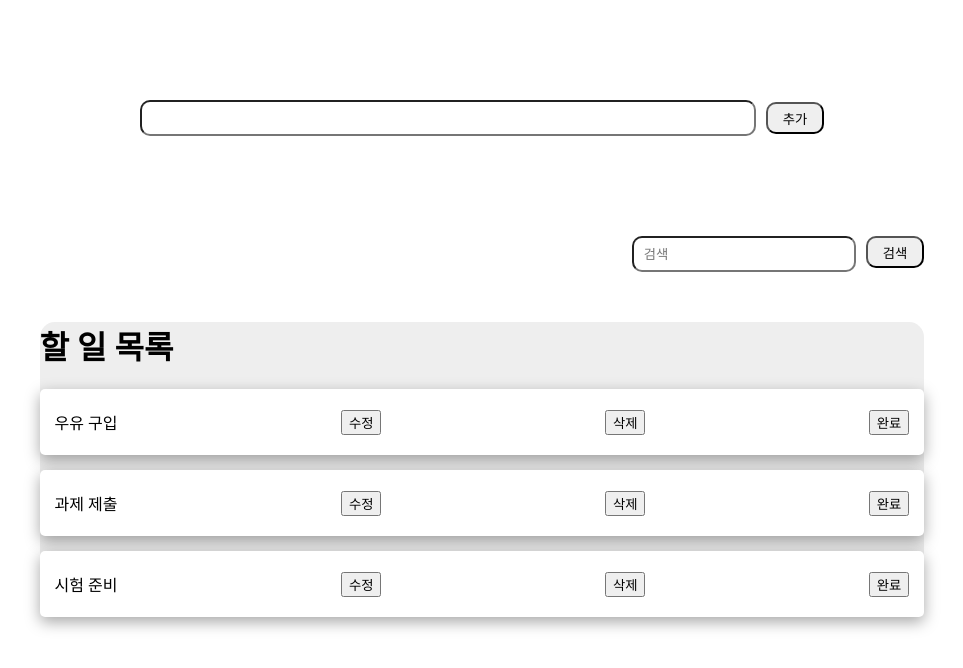
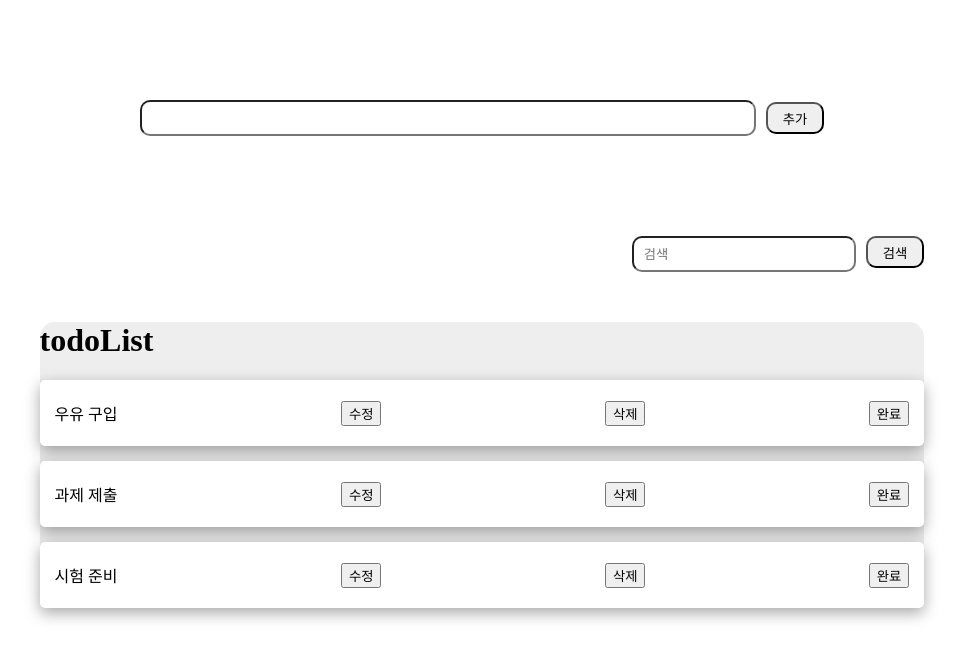
Before and after one commit to JinhyunMSQ/preparing_hackathon, a React (Create React App) app: page / in a window 1280 px wide. Shown: the top 668 px of the page, without its empty margins (158-1121 px from the left). Built offline with nearby package versions, Linux system fonts and the light colour scheme.

Commit message:
Header changed

```diff
--- a/src/TodoList.jsx
+++ b/src/TodoList.jsx
@@ -5,7 +5,7 @@ import TodoListItem from './TodoListItem';
 export const TodoList = ({ todoList, handleDelete, toggleComplete, updateTodo }) => {
   return (
     <Box>
-      <h1>할 일 목록</h1>
+      <h1>todoList</h1>
       {todoList.map((el) => (
         <TodoListItem key={el.id} id={el.id} body={el.body} handleDelete={handleDelete} toggleComplete={toggleComplete} updateTodo={updateTodo} completed={el.completed} />
       ))}
```
